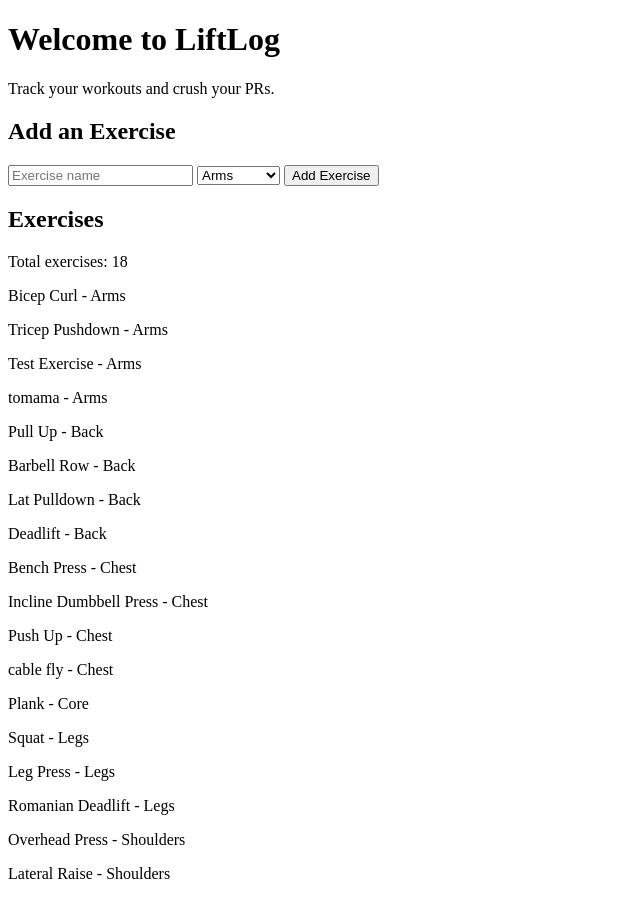
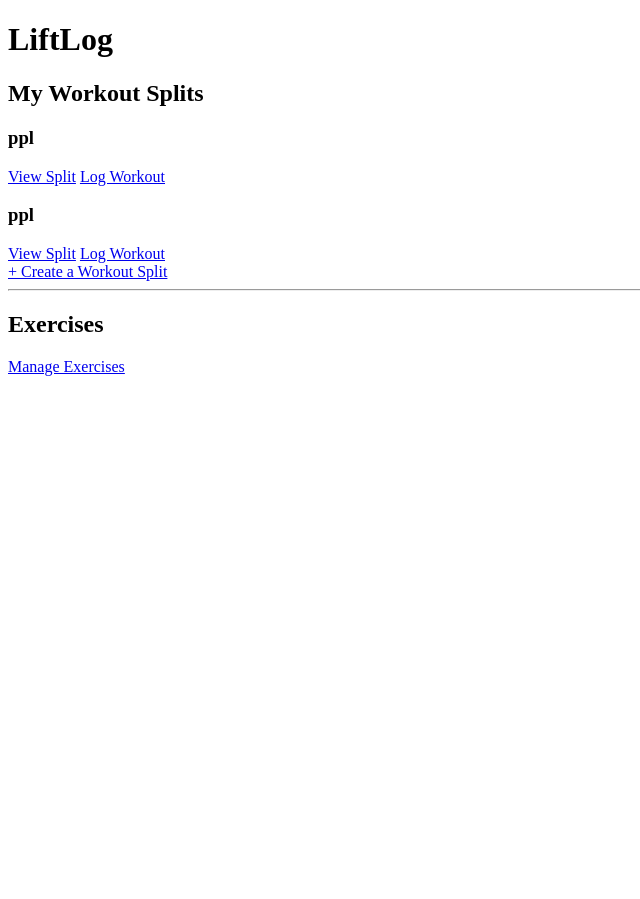
Before and after one commit to damienlhp/liftlog, a Flask app: page / in a window 1280 px wide. Shown: the whole page, without its empty margins (0-640 px from the left). After the commit the page ends 376 px from the top, so only its background shows below. Run offline with Flask 3, Linux system fonts and the light colour scheme; data comes from the database, SQL or seed files in the repository.

Commit message:
add workout split builder with days and exercises

```diff
--- a/app.py
+++ b/app.py
@@ -16,10 +16,19 @@ def get_db():
 def home():
     conn = get_db()
     cursor = conn.cursor()
+    cursor.execute("SELECT * FROM workout_splits ORDER BY id")
+    splits = cursor.fetchall()
+    conn.close()
+    return render_template("index.html", splits=splits)
+
+@app.route("/exercises")
+def exercises():
+    conn = get_db()
+    cursor = conn.cursor()
     cursor.execute("SELECT * FROM exercises ORDER BY muscle_group")
     exercises = cursor.fetchall()
     conn.close()
-    return render_template("index.html", exercises=exercises)
+    return render_template("exercises.html", exercises=exercises)
 
 @app.route("/add-exercise", methods=["POST"])
 def add_exercise():
@@ -33,6 +42,138 @@ def add_exercise():
     )
     conn.commit()
     conn.close()
+    return redirect(url_for("exercises"))
+
+@app.route("/create-split")
+def create_split():
+    return render_template("create_split.html")
+
+@app.route("/create-split", methods=["POST"])
+def save_split():
+    split_name = request.form["split_name"]
+    conn = get_db()
+    cursor = conn.cursor()
+    cursor.execute(
+        "INSERT INTO workout_splits (name) VALUES (?)",
+        (split_name,)
+    )
+    split_id = cursor.lastrowid
+    conn.commit()
+    conn.close()
+    return redirect(url_for("view_split", split_id=split_id))
+
+@app.route("/split/<int:split_id>")
+def view_split(split_id):
+    conn = get_db()
+    cursor = conn.cursor()
+    cursor.execute("SELECT * FROM workout_splits WHERE id = ?", (split_id,))
+    split = cursor.fetchone()
+    cursor.execute(
+        "SELECT * FROM split_days WHERE split_id = ? ORDER BY day_order",
+        (split_id,)
+    )
+    days = cursor.fetchall()
+    days_with_exercises = []
+    for day in days:
+        cursor.execute("""
+            SELECT exercises.* FROM exercises
+            JOIN split_exercises ON exercises.id = split_exercises.exercise_id
+            WHERE split_exercises.split_day_id = ?
+        """, (day["id"],))
+        day_exercises = cursor.fetchall()
+        days_with_exercises.append({
+            "id": day["id"],
+            "day_name": day["day_name"],
+            "day_order": day["day_order"],
+            "exercises": day_exercises
+        })
+    conn.close()
+    return render_template("view_split.html", split=split, days=days_with_exercises)
+
+@app.route("/split/<int:split_id>/add-day", methods=["POST"])
+def add_day(split_id):
+    day_name = request.form["day_name"]
+    conn = get_db()
+    cursor = conn.cursor()
+    cursor.execute(
+        "SELECT COUNT(*) FROM split_days WHERE split_id = ?",
+        (split_id,)
+    )
+    day_count = cursor.fetchone()[0]
+    cursor.execute(
+        "INSERT INTO split_days (split_id, day_name, day_order) VALUES (?, ?, ?)",
+        (split_id, day_name, day_count + 1)
+    )
+    conn.commit()
+    conn.close()
+    return redirect(url_for("view_split", split_id=split_id))
+
+@app.route("/split/<int:split_id>/add-day-exercise/<int:day_id>")
+def add_day_exercise_page(split_id, day_id):
+    conn = get_db()
+    cursor = conn.cursor()
+    cursor.execute("SELECT * FROM split_days WHERE id = ?", (day_id,))
+    day = cursor.fetchone()
+    cursor.execute("""
+        SELECT exercises.* FROM exercises
+        JOIN split_exercises ON exercises.id = split_exercises.exercise_id
+        WHERE split_exercises.split_day_id = ?
+    """, (day_id,))
+    current_exercises = cursor.fetchall()
+    cursor.execute("SELECT * FROM exercises ORDER BY muscle_group")
+    all_exercises = cursor.fetchall()
+    conn.close()
+    return render_template("add_day_exercise.html",
+        day=day,
+        split_id=split_id,
+        current_exercises=current_exercises,
+        all_exercises=all_exercises
+    )
+
+@app.route("/split/<int:split_id>/add-day-exercise/<int:day_id>", methods=["POST"])
+def save_day_exercise(split_id, day_id):
+    exercise_id = request.form["exercise_id"]
+    conn = get_db()
+    cursor = conn.cursor()
+    cursor.execute(
+        "INSERT INTO split_exercises (split_day_id, exercise_id) VALUES (?, ?)",
+        (day_id, exercise_id)
+    )
+    conn.commit()
+    conn.close()
+    return redirect(url_for("add_day_exercise_page", split_id=split_id, day_id=day_id))
+
+@app.route("/log-workout")
+def log_workout():
+    conn = get_db()
+    cursor = conn.cursor()
+    cursor.execute("SELECT * FROM exercises ORDER BY name")
+    exercises = cursor.fetchall()
+    conn.close()
+    return render_template("log_workout.html", exercises=exercises)
+
+@app.route("/log-workout", methods=["POST"])
+def save_workout():
+    exercise_id = request.form["exercise_id"]
+    date = request.form["date"]
+    conn = get_db()
+    cursor = conn.cursor()
+    cursor.execute(
+        "INSERT INTO workout_logs (exercise_id, date) VALUES (?, ?)",
+        (exercise_id, date)
+    )
+    log_id = cursor.lastrowid
+    set_number = 1
+    while f"weight_{set_number}" in request.form:
+        weight = request.form[f"weight_{set_number}"]
+        reps = request.form[f"reps_{set_number}"]
+        cursor.execute(
+            "INSERT INTO sets (log_id, set_number, reps, weight) VALUES (?, ?, ?, ?)",
+            (log_id, set_number, reps, weight)
+        )
+        set_number += 1
+    conn.commit()
+    conn.close()
     return redirect(url_for("home"))
 
 if __name__ == "__main__":
--- a/templates/index.html
+++ b/templates/index.html
@@ -6,28 +6,25 @@
     <title>LiftLog</title>
 </head>
 <body>
-    <h1>Welcome to LiftLog</h1>
-    <p>Track your workouts and crush your PRs.</p>
+    <h1>LiftLog</h1>
 
-    <h2>Add an Exercise</h2>
-    <form action="/add-exercise" method="POST">
-        <input type="text" name="name" placeholder="Exercise name" required>
-        <select name="muscle_group">
-            <option value="Arms">Arms</option>
-            <option value="Back">Back</option>
-            <option value="Chest">Chest</option>
-            <option value="Core">Core</option>
-            <option value="Legs">Legs</option>
-            <option value="Shoulders">Shoulders</option>
-        </select>
-        <button type="submit">Add Exercise</button>
-    </form>
+    <h2>My Workout Splits</h2>
+    {% if splits %}
+        {% for split in splits %}
+            <div>
+                <h3>{{ split.name }}</h3>
+                <a href="/split/{{ split.id }}">View Split</a>
+                <a href="/log/{{ split.id }}">Log Workout</a>
+            </div>
+        {% endfor %}
+    {% else %}
+        <p>You have no workout splits yet.</p>
+    {% endif %}
 
+    <a href="/create-split">+ Create a Workout Split</a>
+
+    <hr>
     <h2>Exercises</h2>
-    <p>Total exercises: {{ exercises | length }}</p>
-
-    {% for exercise in exercises %}
-        <p>{{ exercise.name }} - {{ exercise.muscle_group }}</p>
-    {% endfor %}
+    <a href="/exercises">Manage Exercises</a>
 </body>
 </html>
```
Also changed, not shown: database.py (+17 -2 lines), templates/add_day_exercise.html (added, +33 -0 lines), templates/create_split.html (added, +44 -0 lines), templates/exercises.html (added, +31 -0 lines), templates/log_workout.html (added, +54 -0 lines), templates/view_split.html (added, +36 -0 lines), liftlog.db.
